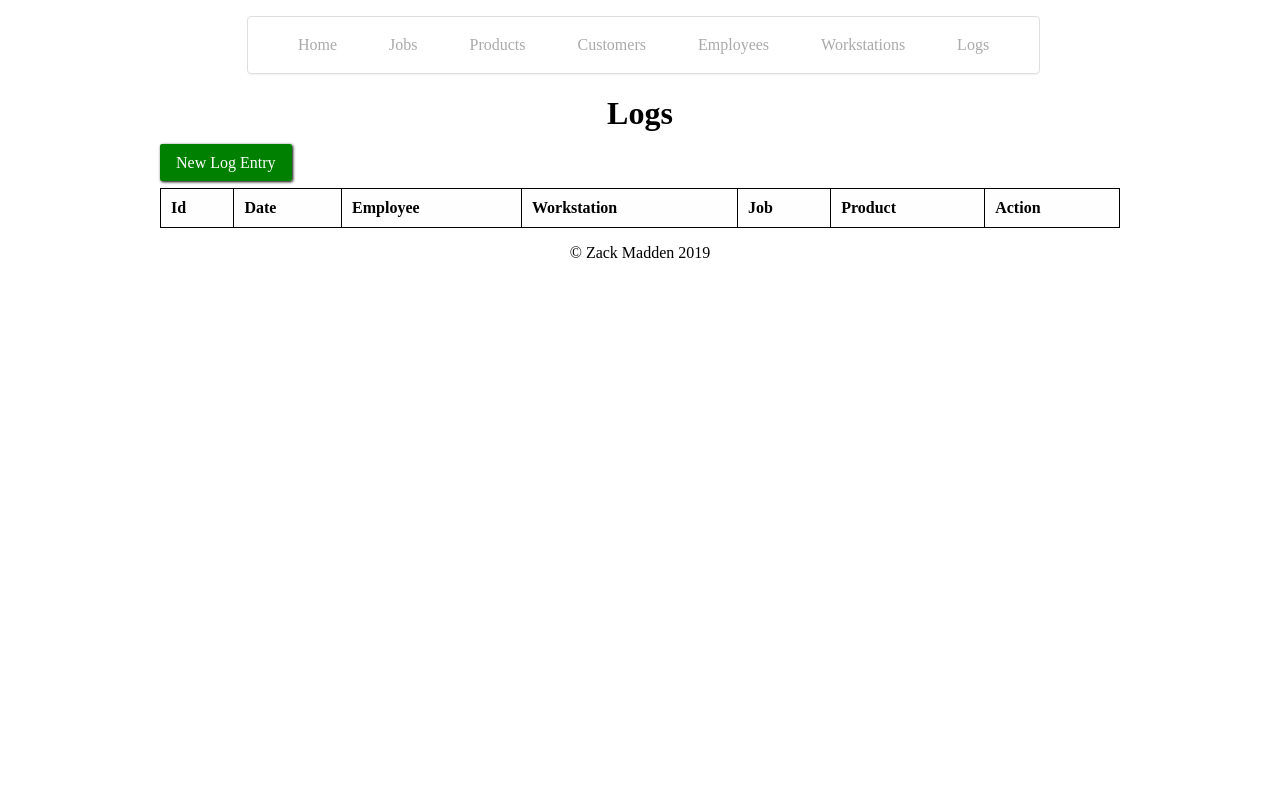
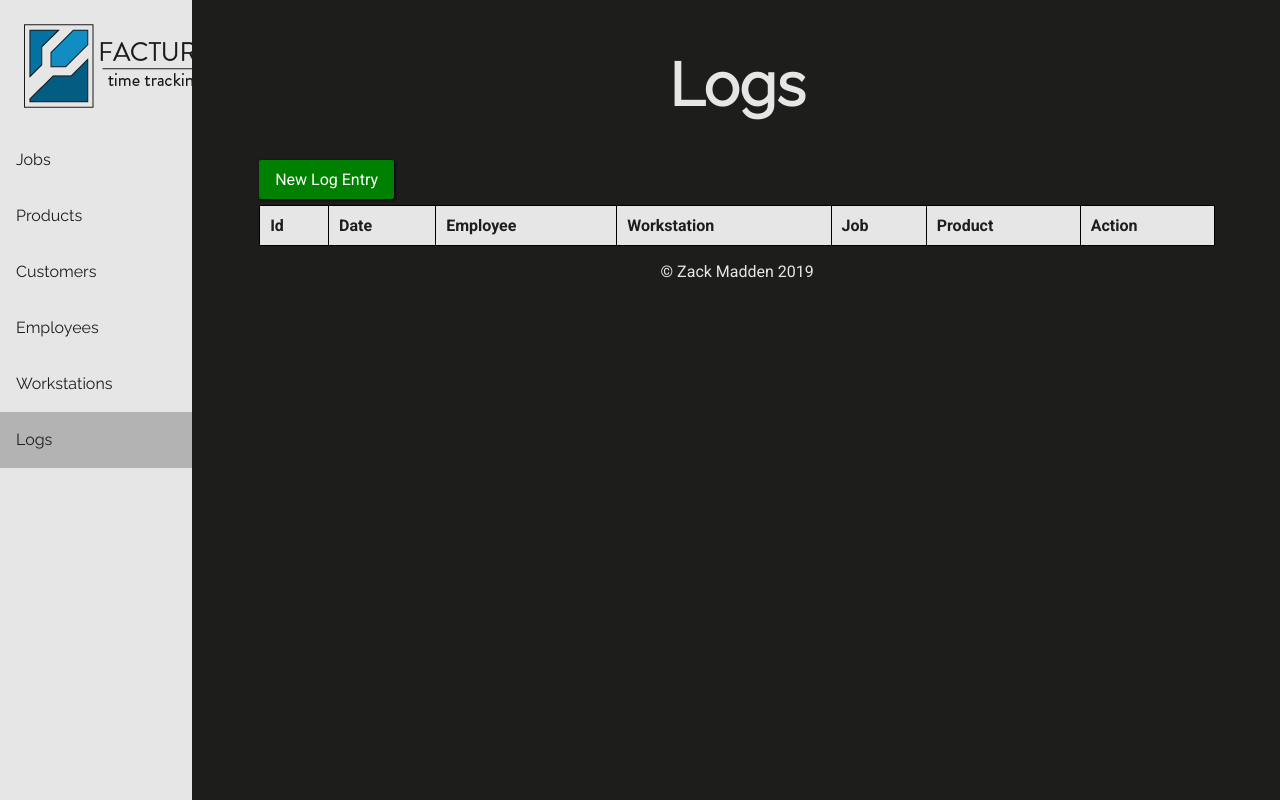
Before and after one commit to zmdesigns/facture, a PHP site: page /logs.php in a window 1280 px wide. Run offline with PHP 8.4, Linux system fonts and the light colour scheme; data that the repository does not hold is empty; a stand-in replaces the project's code that opens the database connection.

Commit message:
webapp-styling Changed navigation to fixed side nav Added logo to nav made styling more consistent across all pages

```diff
--- a/webapp/css/style.css
+++ b/webapp/css/style.css
@@ -6,11 +6,22 @@ h4 {
     margin: 6px;
 }
 
+body {
+    background-color: #1D1D1B;
+    color: #E6E6E6;
+    font-family: 'Raleway', sans-serif;
+    margin: 0;
+}
+
+.content-header {
+    font-style: bold;
+    font-size: 2.5em;
+    text-align: center;
+}
 
 /* Modal */
 .modal-dialog {
 	position: fixed;
-    font-family: Arial, Helvetica, sans-serif;
 	top: 0;
 	right: 0;
 	bottom: 0;
@@ -84,7 +95,7 @@ h4 {
 
 /* table */
 .db-table {
-    min-width: 60em;
+    width: 100%;
 }
 
 .db-table tr, td, th {
@@ -94,68 +105,78 @@ h4 {
 }
 
 .db-table thead tr {
-    background-color: #fefefe;
+    background-color: #E6E6E6;
+    color: #1D1D1B;
 }
 
 .db-table tbody tr:hover {
     background-color: #606061;
-    color: #fff;
+    color: #E6E6E6;
     cursor: pointer;
 }
 
 /* css grid */
-.g-header {
-    grid-area: header;
+.container {
+    display: grid;
+    grid-template-columns: repeat(20,1fr);
+    grid-auto-rows: repeat(10,1fr);
+    column-gap: 1em;
+}
+
+.side-nav {
+    position: fixed;
+    height: 100%;
+    width: 15%;
+    background-color: #E6E6E6;
+    color: #1D1D1B;
+}
+
+.content {
+    grid-column: 5 / 20;
+    justify-self: center;
+    align-self: start;
+    width: 100%;
+    font-family: 'Roboto', sans-serif;
+}
+
+.content-header {
+    font-family: 'Raleway', sans-serif;
+}
+
+.footer {
+    grid-column: 5 / 20;
+    grid-row: 9 / 10;
     justify-self: center;
     align-self: center;
-    text-align: center;
-}
-
-.g-footer {
-    grid-area: footer;
-    justify-self: center;
-    align-self: center;
-}
-
-.g-table {
-    grid-area: data;
-    justify-self: center;
-    align-self: center;
-}
-
-.container {
-    display: grid;
-    grid-template-columns: 1fr 1fr;
-    grid-template-rows: auto;
-    grid-template-areas:
-        "header header"
-        "data data"
-        "footer footer";
-    column-gap: 14px;
+    font-family: 'Roboto', sans-serif;
 }
 
 /* nav */
 nav {
-    background-color: #fff;
-    border: 1px solid #dedede;
-    border-radius: 4px;
-    box-shadow: 0 2px 2px -1px rgba(0, 0, 0, 0.055);
-    color: #888;
+    background-color: #E6E6E6;
+    color: #1D1D1B;
+    border: 0;
+    border-radius: 0;
+    box-shadow: 0;
     display: block;
-    width: 90%;
-    margin: 8px 22px 8px 22px;
-    padding: 0 22px 0 22px;
+    margin: 0;
     overflow: hidden;
+}
+
+.logo-nav {
+    margin: 1em;
 }
 
 nav ul {
     margin: 0;
     padding: 0;
+    word-spacing : -4px ; /* to remove whitespace between li's */
 }
 
 nav ul li {
-    display: inline-block;
+    display: block;
     list-style-type: none;
+    margin: 0;
 
     -webkit-transition: all 0.2s;
     -moz-transition: all 0.2s;
@@ -165,9 +186,26 @@ nav ul li {
 }
 
 nav > ul > li > a {
-    color: #aaa;
+    color: #1D1D1B;
     display: block;
     line-height: 56px;
-    padding: 0 24px;
+    padding: 0 1em;
     text-decoration: none;
 }
+
+nav > ul > li > a:hover {
+    background-color: #B3B3B3;
+    color: #1D1D1B;
+}
+
+/* style for active page link in nav */
+.index a.index,
+.customers a.customers,
+.employees a.employees,
+.jobs a.jobs,
+.logs a.logs,
+.products a.products,
+.workstations a.workstations {
+    background-color: #B3B3B3;
+    color: #1D1D1B;
+}
--- a/webapp/include/header.php
+++ b/webapp/include/header.php
@@ -3,6 +3,8 @@
     <meta charset="UTF-8">
         <meta name="viewport" content="width=device-width, initial-scale=1">
 
-        <title>JobTracker</title>
+        <title>FACTURE - time tracking</title>
 
+        <link href="https://fonts.googleapis.com/css?family=Raleway&display=swap" rel="stylesheet">
+        <link href="https://fonts.googleapis.com/css?family=Roboto:400,700&display=swap" rel="stylesheet">
         <link rel="stylesheet" href="../css/style.css">
--- a/webapp/include/log.php
+++ b/webapp/include/log.php
@@ -71,7 +71,6 @@ function last_log($args) {
     else {
         return 'no log with given arguments';
     }
-
 }
 
 function new_log($args) {
--- a/webapp/include/nav.php
+++ b/webapp/include/nav.php
@@ -1,11 +1,11 @@
 <nav>
 <ul>
-<li class='index-nav'><a href='index.php'>Home</a></li>
-<li class='jobs-nav'><a href='jobs.php'>Jobs</a></li>
-<li class='products-nav'><a href='products.php'>Products</a></li>
-<li class='customers-nav'><a href='customers.php'>Customers</a></li>
-<li class='employees-nav'><a href='employees.php'>Employees</a></li>
-<li class='workstations-nav'><a href='workstations.php'>Workstations</a></li>
-<li class='logs-nav'><a href='logs.php'>Logs</a></li>
+<div class='logo-nav'><a href='index.php'><img src="img/web_logo.png" alt="logo"></a></div>
+<li class='jobs-nav'><a href='jobs.php' class='jobs'>Jobs</a></li>
+<li class='products-nav'><a href='products.php' class='products'>Products</a></li>
+<li class='customers-nav'><a href='customers.php' class='customers'>Customers</a></li>
+<li class='employees-nav'><a href='employees.php' class='employees'>Employees</a></li>
+<li class='workstations-nav'><a href='workstations.php' class='workstations'>Workstations</a></li>
+<li class='logs-nav'><a href='logs.php' class='logs'>Logs</a></li>
 </ul>
 </nav>
--- a/webapp/logs.php
+++ b/webapp/logs.php
@@ -1,14 +1,14 @@
 <?php include 'include/header.php'; ?>
-
 </head>
-<body>
+<body class='logs'>
 <div class='container'>
-    <div class='g-header'>
+    <div class='side-nav'>
         <?php include 'include/nav.php'; ?>
-        <h1>Logs</h1>
     </div>
-
-    <div class='g-table'>
+    <div class='content'>
+        <div class='content-header'>
+            <h2>Logs</h2>
+        </div>
         <div class="edit-links">
             <a class="modal-link" href="#openNewLogModal">New Log Entry</a>
             <div id="openNewLogModal" class="modal-dialog">
@@ -49,7 +49,7 @@
         </table>
     </div>
 
-    <div class='g-footer'>
+    <div class='footer'>
         <?php include 'include/footer.php'; ?>
     </div>
 </div>
```
Also changed, not shown: webapp/css/jobs.css (+35 -125 lines), webapp/customers.php (+7 -5 lines), webapp/employees.php (+7 -5 lines), webapp/index.php (+9 -6 lines), webapp/jobs.php (+14 -9 lines), webapp/products.php (+7 -5 lines), webapp/workstations.php (+7 -5 lines), webapp/img/web_logo.png (added).
